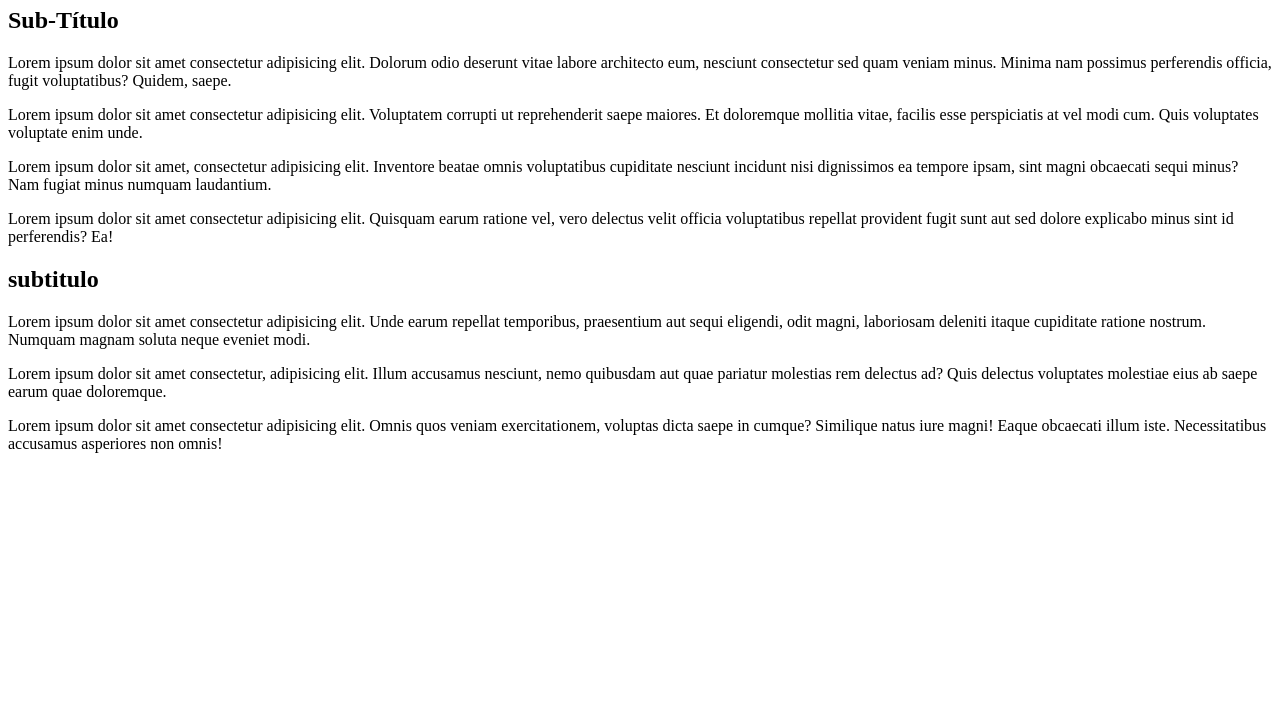
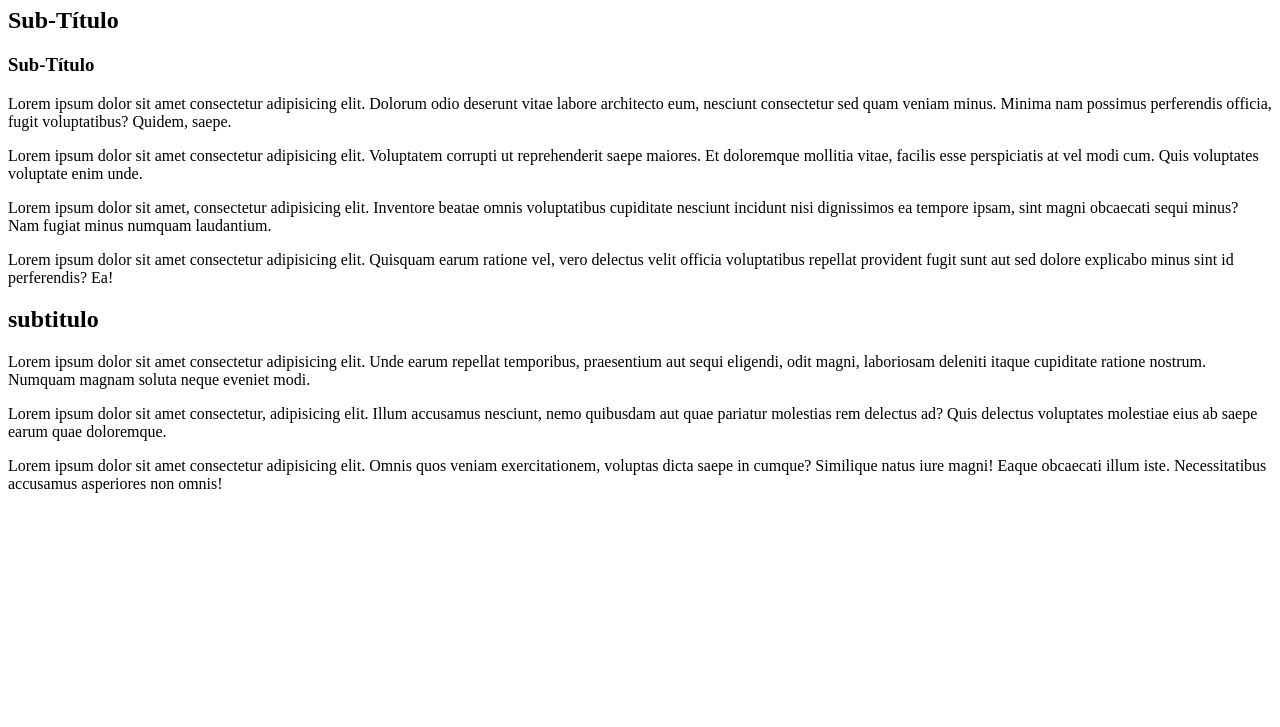
Before and after one commit to jgabrielgl800-dotcom/meu_projeto, a plain HTML site: page teste/index.html in a window 1280 px wide. Shown: the part 73-800 px from the top of the page. Drawn offline with Linux system fonts and the light colour scheme.

Commit message:
add novo h3

```diff
--- a/teste/index.html
+++ b/teste/index.html
@@ -8,6 +8,7 @@
 <body>
     <h1>Título</h1>
     <h2>Sub-Título</h2>
+    <h3>Sub-Título</h3>
     <p>Lorem ipsum dolor sit amet consectetur adipisicing elit. Dolorum odio deserunt vitae labore architecto eum, nesciunt consectetur sed quam veniam minus. Minima nam possimus perferendis officia, fugit voluptatibus? Quidem, saepe.</p>
     <p>Lorem ipsum dolor sit amet consectetur adipisicing elit. Voluptatem corrupti ut reprehenderit saepe maiores. Et doloremque mollitia vitae, facilis esse perspiciatis at vel modi cum. Quis voluptates voluptate enim unde.</p>
     <p>Lorem ipsum dolor sit amet, consectetur adipisicing elit. Inventore beatae omnis voluptatibus cupiditate nesciunt incidunt nisi dignissimos ea tempore ipsam, sint magni obcaecati sequi minus? Nam fugiat minus numquam laudantium.</p>
```
